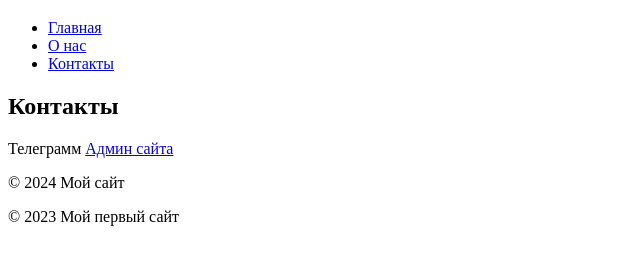
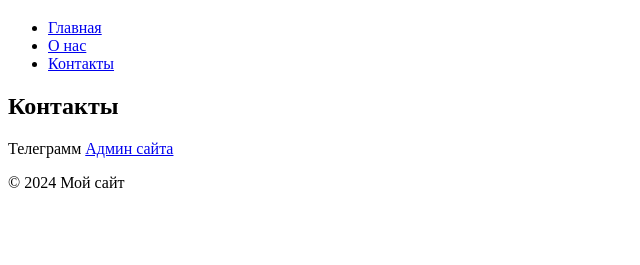
Before and after one commit to ATIN132/123452, a plain HTML site: page index.html in a window 1280 px wide. Shown: the part 61-326 px from the top of the page, without its empty margins (0-640 px from the left). Drawn offline with Linux system fonts and the light colour scheme.

Commit message:
Update index.html

```diff
--- a/index.html
+++ b/index.html
@@ -27,9 +27,3 @@
     </footer>
 </body>
 </html>
-    </main>
-    <footer>
-        <p>&copy; 2023 Мой первый сайт</p>
-    </footer>
-</body>
-</html>
```
